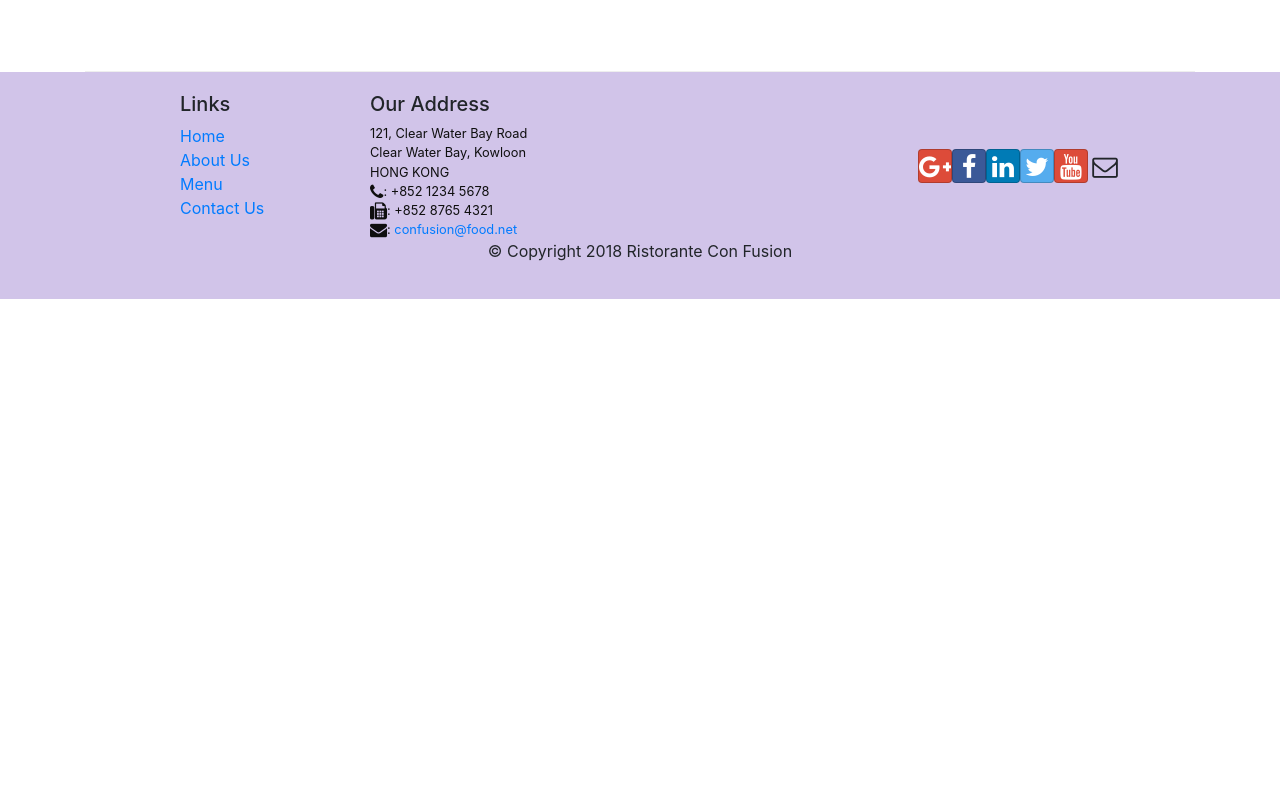
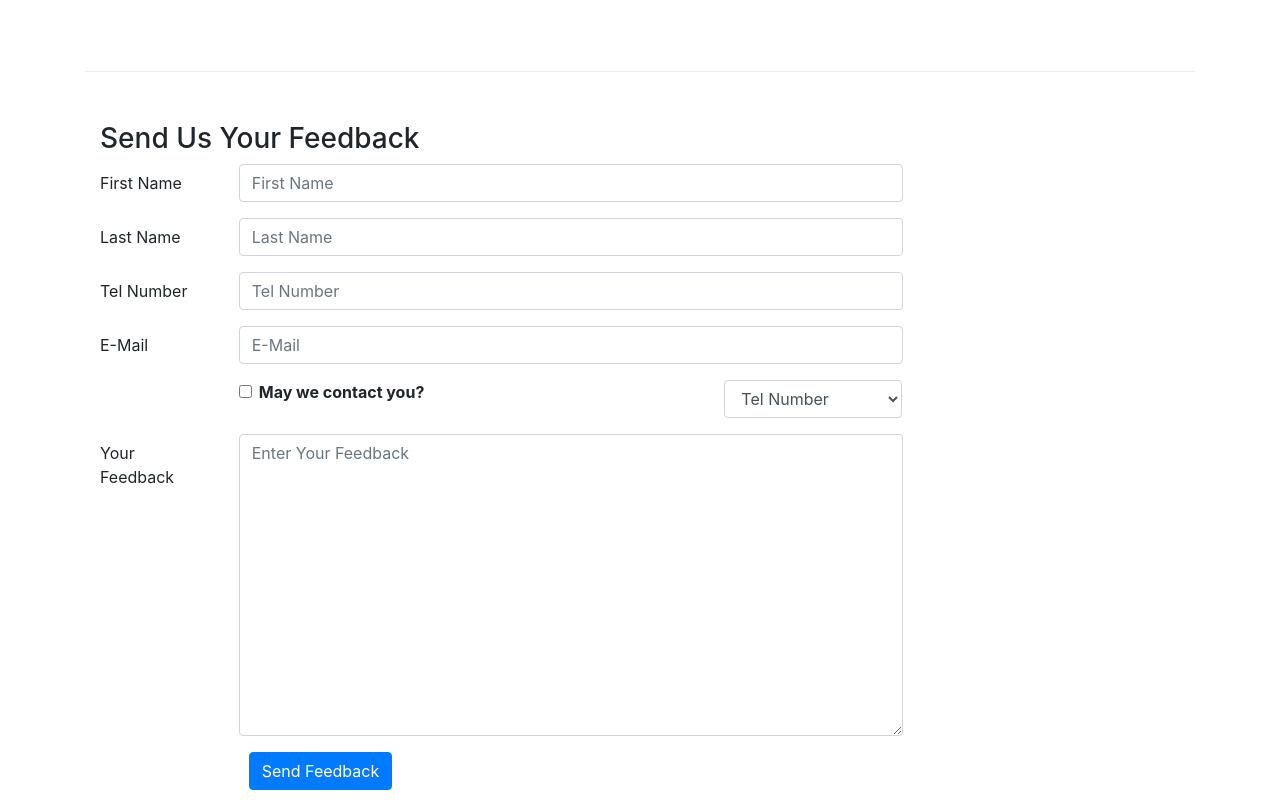
Before and after one commit to parthx9/REACT-Coursera, a React (Create React App) app: page /contactus in a window 1280 px wide. Shown: the part 800-1600 px from the top of the page. Before the commit the page ends 1099 px from the top, so only its background shows below. Built offline with nearby package versions, Linux system fonts and the light colour scheme.

Commit message:
Controlled Forms

```diff
--- a/src/components/ContactComponent.js
+++ b/src/components/ContactComponent.js
@@ -1,9 +1,44 @@
-import React from 'react';
-import {Breadcrumb, BreadcrumbItem } from 'reactstrap';
+import React, { Component } from 'react';
+import { Breadcrumb, BreadcrumbItem, Button, Form, FormGroup, Label, Input, Col } from 'reactstrap';
 import { Link } from 'react-router-dom';
 
 
-function Contact() {
+class Contact extends Component {
+
+    constructor(props){
+        super(props)
+
+        this.state= {
+            firstname: '',
+            lastname: '',
+            telnum: '',
+            email: '',
+            agree: false,
+            contactType: 'Tel.',
+            message: '',
+        }
+
+        this.handleSubmit = this.handleSubmit.bind(this);
+        this.handleInputChange =this.handleInputChange.bind(this);
+    }
+
+    handleInputChange(event) {
+        const target = event.target;
+        const value = target.type === 'checkbox' ? target.checked : target.value;
+        const name = target.name;
+
+        this.setState({
+          [name]: value
+        });
+    }
+
+    handleSubmit(event) {
+        console.log('Current state is ' + JSON.stringify(this.state));
+        alert('Current state is ' + JSON.stringify(this.state));
+        event.preventDefault();
+    }
+
+    render(){
         return(
             <div className="container">
                 <div className="row">
@@ -42,8 +77,71 @@
                         </div>
                     </div>
                 </div>
+                <div className='row row-content'>
+                    <div className='col-12'>
+                        <h3>Send Us Your Feedback</h3>
+                    </div>
+                    <div className='col-12 col-md-9'>
+                        <Form onSubmit={this.handleSubmit}>
+                            <FormGroup row>
+                                <Label htmlFor='firstname' md={2}>First Name</Label>
+                                <Col md={10}>
+                                    <Input name='firstname' type='text' id='firstname' placeholder='First Name' value={this.state.firstname} onChange={this.handleInputChange} />
+                                </Col>
+                            </FormGroup>
+                            <FormGroup row>
+                                <Label htmlFor='lastname' md={2}>Last Name</Label>
+                                <Col md={10}>
+                                    <Input name='lastname' type='text' id='lastname' placeholder='Last Name' value={this.state.lastname} onChange={this.handleInputChange} />
+                                </Col>
+                            </FormGroup>
+                            <FormGroup row>
+                                <Label htmlFor='telnum' md={2}>Tel Number</Label>
+                                <Col md={10}>
+                                    <Input name='telnum' type='tel' id='telnum' placeholder='Tel Number' value={this.state.telnum} onChange={this.handleInputChange} />
+                                </Col>
+                            </FormGroup>
+                            <FormGroup row>
+                                <Label htmlFor='email' md={2}>E-Mail</Label>
+                                <Col md={10}>
+                                    <Input name='email' type='email' id='email' placeholder='E-Mail' value={this.state.email} onChange={this.handleInputChange} />
+                                </Col>
+                            </FormGroup>
+                            <FormGroup row>
+                                <Col md={{size:6,offset:2}}>
+                                    <FormGroup check>
+                                        <Label check>
+                                            <Input type='checkbox' checked={this.state.agree} name='agree' onChange={this.handleInputChange} />{' '}
+                                            <strong>May we contact you?</strong>
+                                        </Label>
+                                    </FormGroup>
+                                </Col>
+                                <Col md={{size:3,offset:1}}>
+                                    <Input type='select' name='contactType' onChange={this.handleInputChange} value={this.state.contactType}>
+                                    <option>Tel Number</option>
+                                    <option>E-Mail</option>
+                                    </Input>
+                                </Col>
+                            </FormGroup>
+                            <FormGroup row>
+                                <Label htmlFor='message' md={2}>Your Feedback</Label>
+                                <Col md={10}>
+                                    <Input name='message' type='textarea' id='message' placeholder='Enter Your Feedback' rows='12' value={this.state.message} onChange={this.handleInputChange} />
+                                </Col>
+                            </FormGroup>
+                            <FormGroup>
+                                <Col md={{size:10, offset:2}}>
+                                    <Button type='submit' color='primary'>
+                                        Send Feedback
+                                    </Button>
+                                </Col>
+                            </FormGroup>
+                        </Form>
+                    </div>
+                </div>
             </div>
         );
     }
+}
 
 export default Contact;
```
Lines whose indentation alone changed are shown as unchanged.
